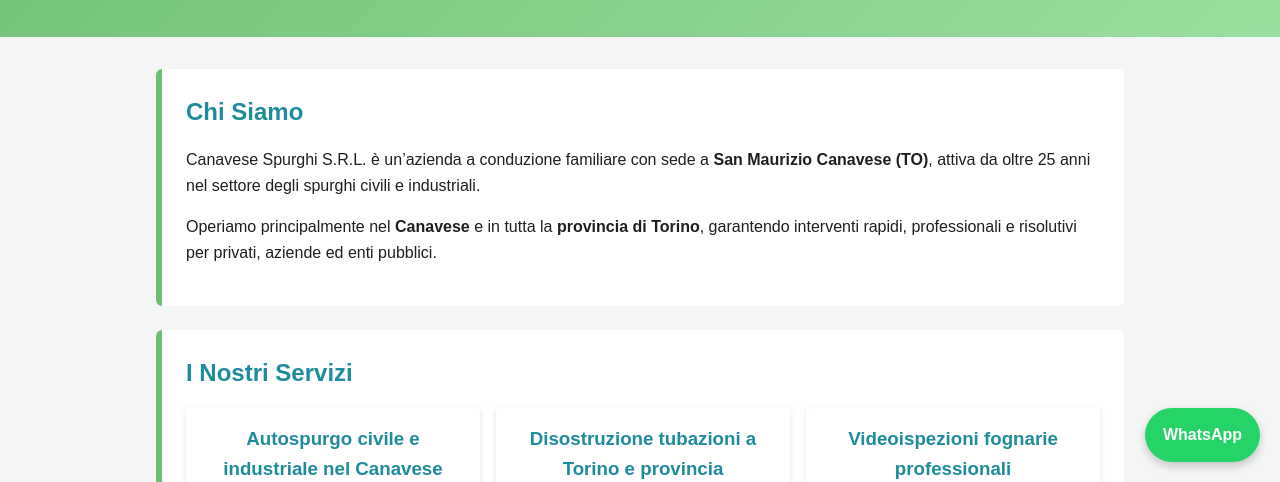
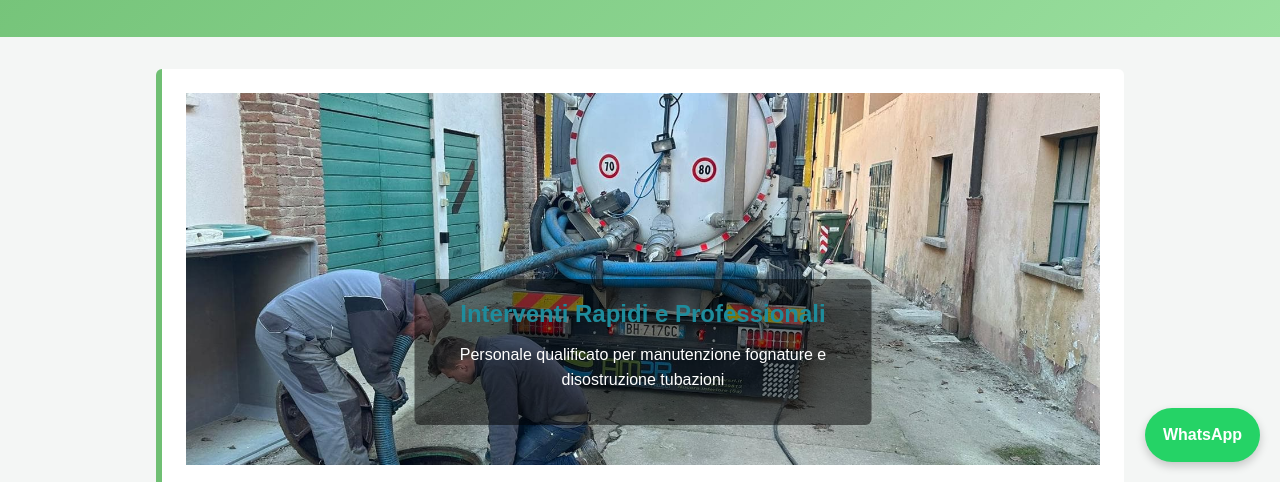
Before and after one commit to shan-baluyos/canavese-spurghi, a plain HTML site: page index.html in a window 1280 px wide. Shown: the part 318-800 px from the top of the page. Drawn offline with Linux system fonts and the light colour scheme; files whose address does not match are found by name.

Commit message:
added banner html, css, and javascript

```diff
--- a/index.html
+++ b/index.html
@@ -49,6 +49,48 @@
 
     <main>
 
+      <section class="hero-banner">
+
+          <div class="slider">
+
+              <!-- SLIDE 1 -->
+              <div class="slide active">
+                  <img src="images/banners/banner1.jpg" loading="lazy"
+                      alt="Autospurgo Canavese Spurghi con camion davanti alla chiesa di Frassinetto nel Canavese">
+
+                  <div class="slide-text">
+                      <h2>Servizi di Autospurgo nel Canavese</h2>
+                      <p>Interventi professionali per spurghi civili e industriali in tutto il Canavese</p>
+                  </div>
+              </div>
+
+              <!-- SLIDE 2 -->
+              <div class="slide">
+                  <img src="images/banners/banner2.jpg" loading="lazy"
+                      alt="Operatori Canavese Spurghi durante intervento di pulizia fognature">
+
+                  <div class="slide-text">
+                      <h2>Interventi Rapidi e Professionali</h2>
+                      <p>Personale qualificato per manutenzione fognature e disostruzione tubazioni</p>
+                  </div>
+              </div>
+
+              <!-- SLIDE 3 -->
+              <div class="slide">
+                  <img src="images/banners/banner3.jpg" loading="lazy"
+                      alt="Camion autospurgo Canavese Spurghi su strada con panorama montano del Canavese">
+
+                  <div class="slide-text">
+                      <h2>Operativi in tutto il Canavese e Torino</h2>
+                      <p>Pronto intervento spurghi e videoispezioni fognarie h24</p>
+                  </div>
+              </div>
+
+          </div>
+
+      </section>
+
+      <!-- Chi siamo -->
       <section id="chi-siamo">
         <h2>Chi Siamo</h2>
         <p>
--- a/script.js
+++ b/script.js
@@ -50,3 +50,25 @@
         menu.classList.remove('show');
     });
 });
+
+// Hero banner slider
+
+const slides = document.querySelectorAll(".slide");
+let currentSlide = 0;
+
+function showSlide() {
+
+    slides.forEach(slide => {
+        slide.classList.remove("active");
+    });
+
+    currentSlide++;
+
+    if (currentSlide >= slides.length) {
+        currentSlide = 0;
+    }
+
+    slides[currentSlide].classList.add("active");
+}
+
+setInterval(showSlide, 5000);
--- a/styles.css
+++ b/styles.css
@@ -360,3 +360,52 @@
         font-size: 0.9rem;
     }
 }
+/* HERO BANNER */
+
+.hero-banner {
+    width: 100%;
+    height: 420px;
+    overflow: hidden;
+    position: relative;
+}
+
+.slider {
+    position: relative;
+    height: 100%;
+}
+
+.slide {
+    position: absolute;
+    width: 100%;
+    height: 100%;
+    opacity: 0;
+    transition: opacity 1s ease-in-out;
+}
+
+.slide.active {
+    opacity: 1;
+}
+
+.slide img {
+    width: 100%;
+    height: 100%;
+    object-fit: cover;
+}
+
+/* Text overlay */
+
+.slide-text {
+    position: absolute;
+    bottom: 40px;
+    left: 50%;
+    transform: translateX(-50%);
+    background: rgba(0,0,0,0.5);
+    color: white;
+    padding: 1rem 2rem;
+    border-radius: 6px;
+    text-align: center;
+}
+
+.slide-text h2 {
+    margin-bottom: 0.5rem;
+}
```
